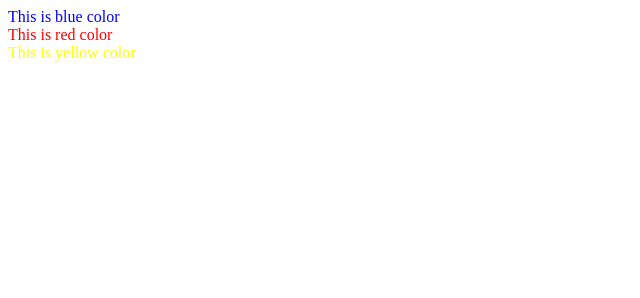
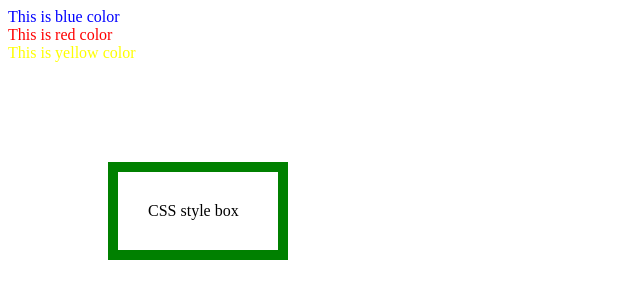
Before and after one commit to P-PhyoMaung2/practise-1, a plain HTML site: page index.html in a window 1280 px wide. Shown: the whole page, without its empty margins (0-640 px from the left). Drawn offline with Linux system fonts and the light colour scheme.

Commit message:
Implement 3 types of CSS

```diff
--- a/index.html
+++ b/index.html
@@ -21,5 +21,7 @@
 
     <div class="externel-css">This is yellow color</div>
 
+    <div class="div">CSS style box</div>
+
 </body>
 </html>
--- a/style.css
+++ b/style.css
@@ -1,3 +1,10 @@
 .externel-css{
     color: yellow;
 }
+.div {
+    background-color: white;
+    width: 100px;
+    border: 10px solid green;
+    padding: 30px;
+    margin: 100px;
+  }
```
